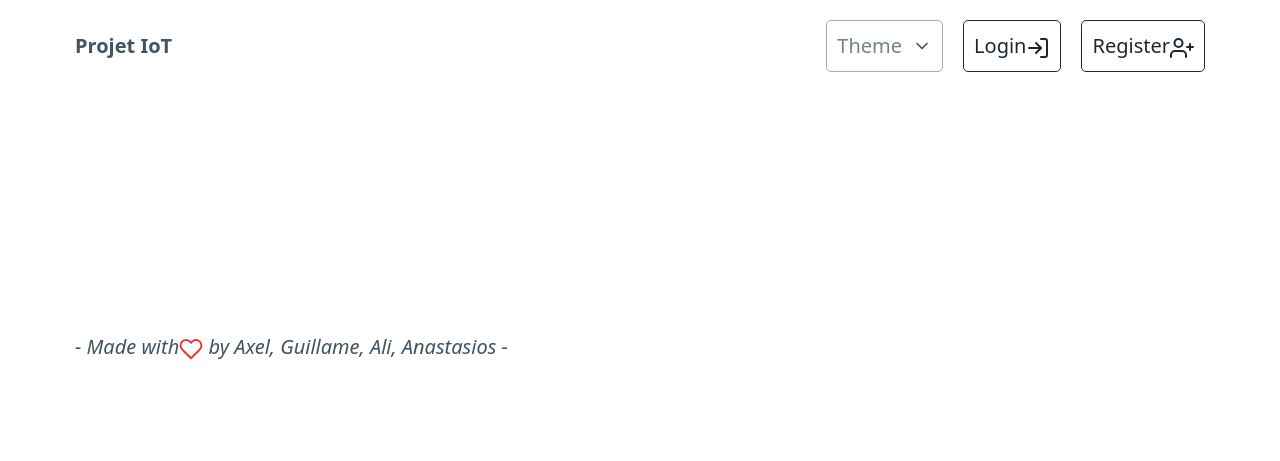
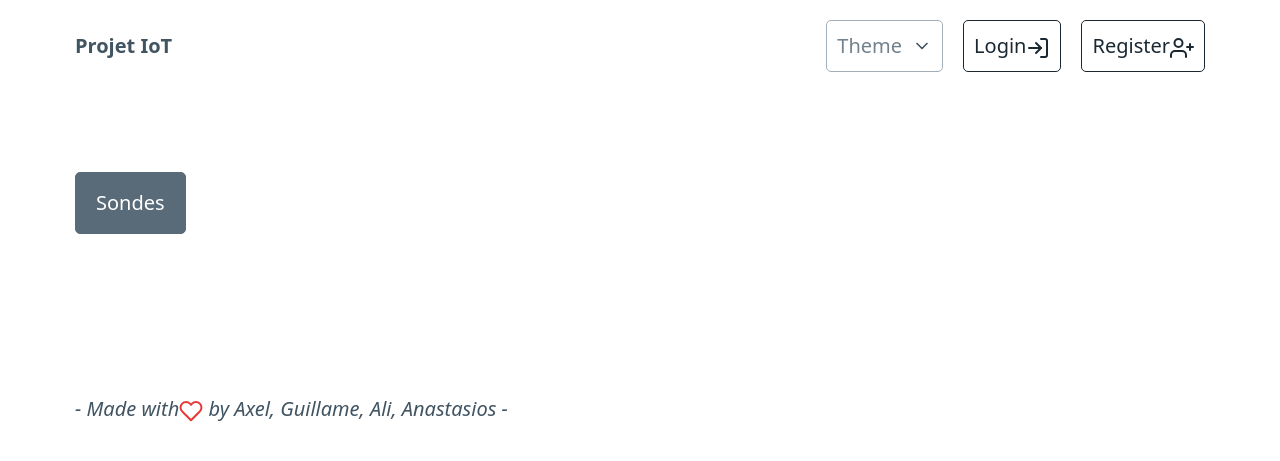
Before and after one commit to ebuaa/projetiot, a Flask app: template templates/layout.html in a window 1280 px wide. Shown: the top 461 px of the page. Run offline with Flask 3, Linux system fonts and the light colour scheme; the template is opened without the code that fills it, so the values that code supplies are empty.

Commit message:
button sondage

```diff
--- a/templates/layout.html
+++ b/templates/layout.html
@@ -43,6 +43,7 @@
     </nav>
 
     <main>
+        <a href="/ajoutsonde" role="button" class="secondary">Sondes</a>
         {% block content %}{% endblock %}
     </main>
     <footer class="text-center">
```
